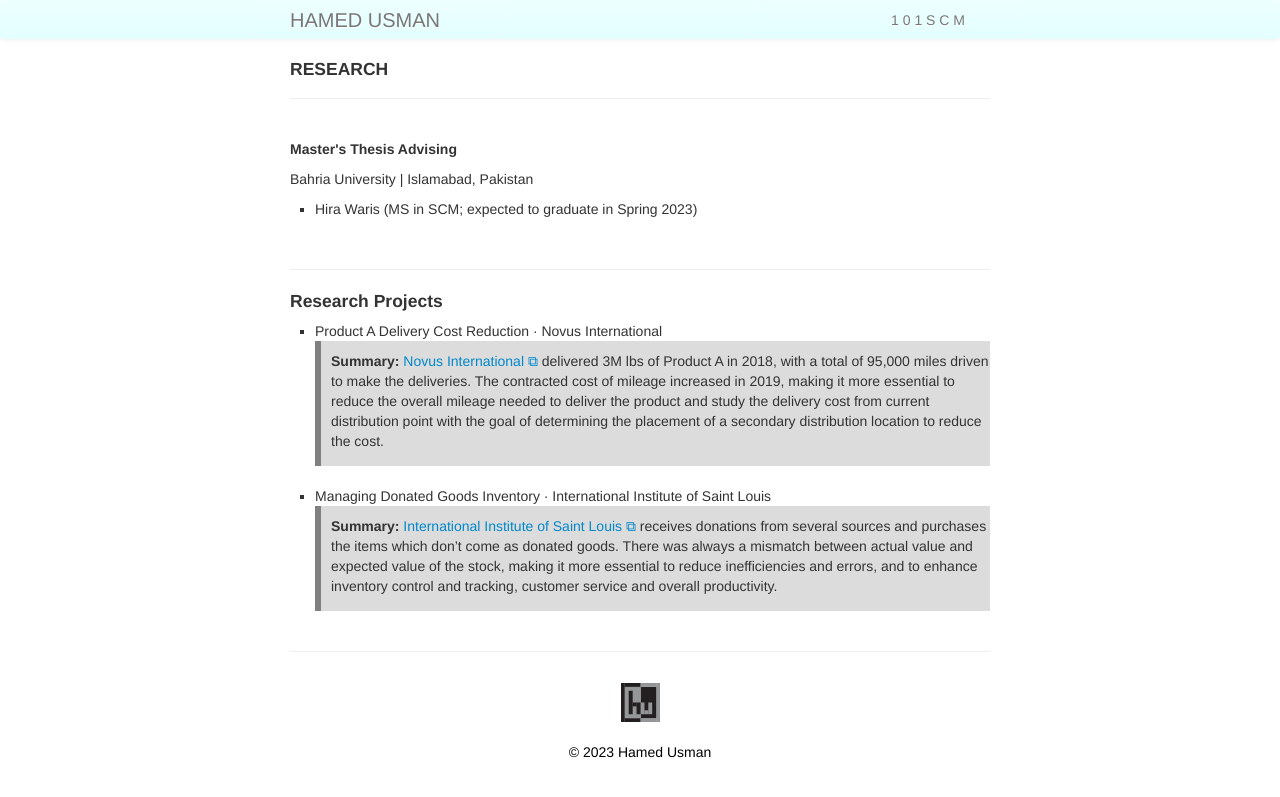
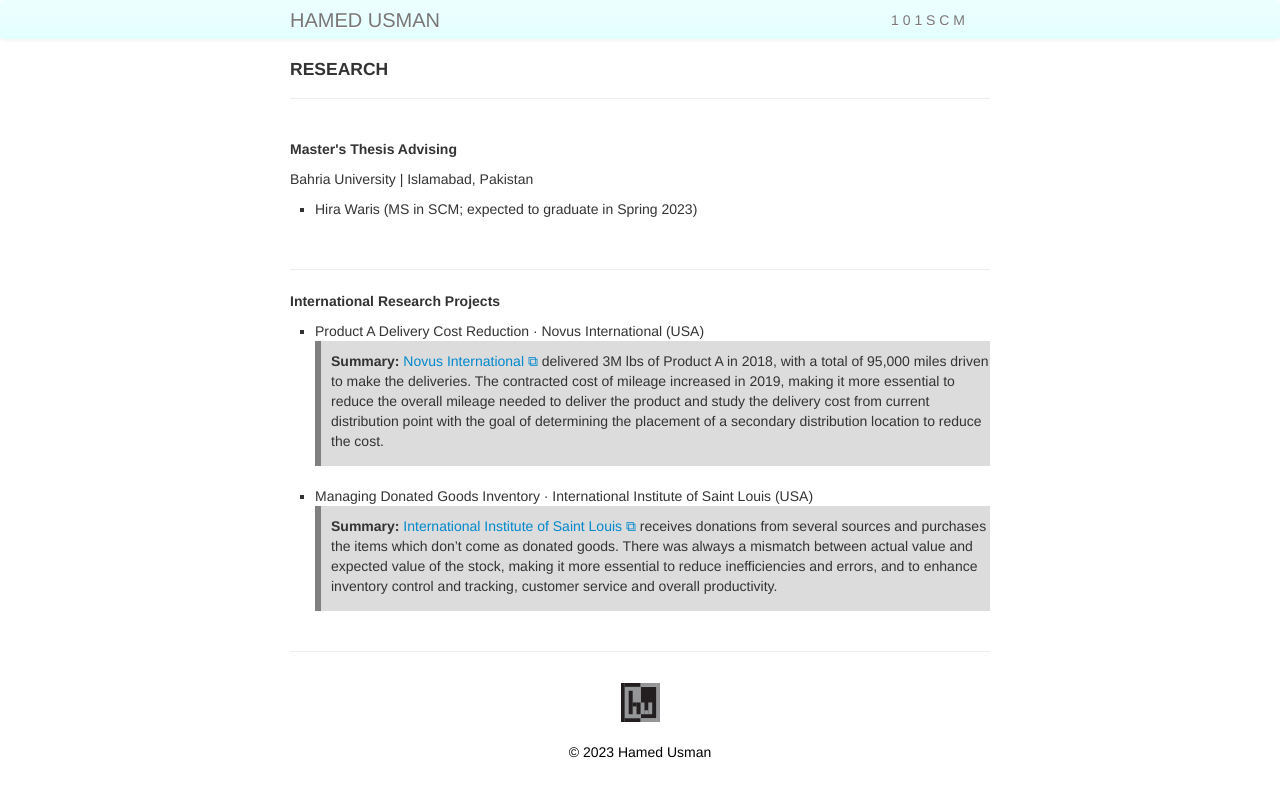
Before and after one commit to hamedusman/hamedusman.github.io, a Jekyll site: the page built from pages/research.md, in a window 1280 px wide. Shown: the top 797 px of the page. Built offline with Jekyll 4.4.1, drawn with Linux system fonts in a browser that asks for light colours.

Commit message:
Update research.md

```diff
--- a/pages/research.md
+++ b/pages/research.md
@@ -13,11 +13,11 @@ Bahria University | Islamabad, Pakistan
 
 ---
 
-<h4>Research Projects</h4>
+<h5>International Research Projects</h5>
 <ul>
-<li>Product A Delivery Cost Reduction · Novus International</li>
+<li>Product A Delivery Cost Reduction · Novus International (USA)</li>
 <div class="summary"><p><strong>Summary:</strong> <a href="http://www.novusint.com" target="_blank" rel="noopener noreferrer">Novus International &#x29c9;</a> delivered 3M lbs of Product A in 2018, with a total of 95,000 miles driven to make the deliveries. The contracted cost of mileage increased in 2019, making it more essential to reduce the overall mileage needed to deliver the product and study the delivery cost from current distribution point with the goal of determining the placement of a secondary distribution location to reduce the cost.</p></div>
 <br/>
-<li>Managing Donated Goods Inventory · International Institute of Saint Louis</li>
+<li>Managing Donated Goods Inventory · International Institute of Saint Louis (USA)</li>
 <div class="summary"><p><strong>Summary:</strong> <a href="https://www.iistl.org" target="_blank" rel="noopener noreferrer">International Institute of Saint Louis &#x29c9;</a> receives donations from several sources and purchases the items which don’t come as donated goods. There was always a mismatch between actual value and expected value of the stock, making it more essential to reduce inefficiencies and errors, and to enhance inventory control and tracking, customer service and overall productivity.</p></div>
 </ul>
```
